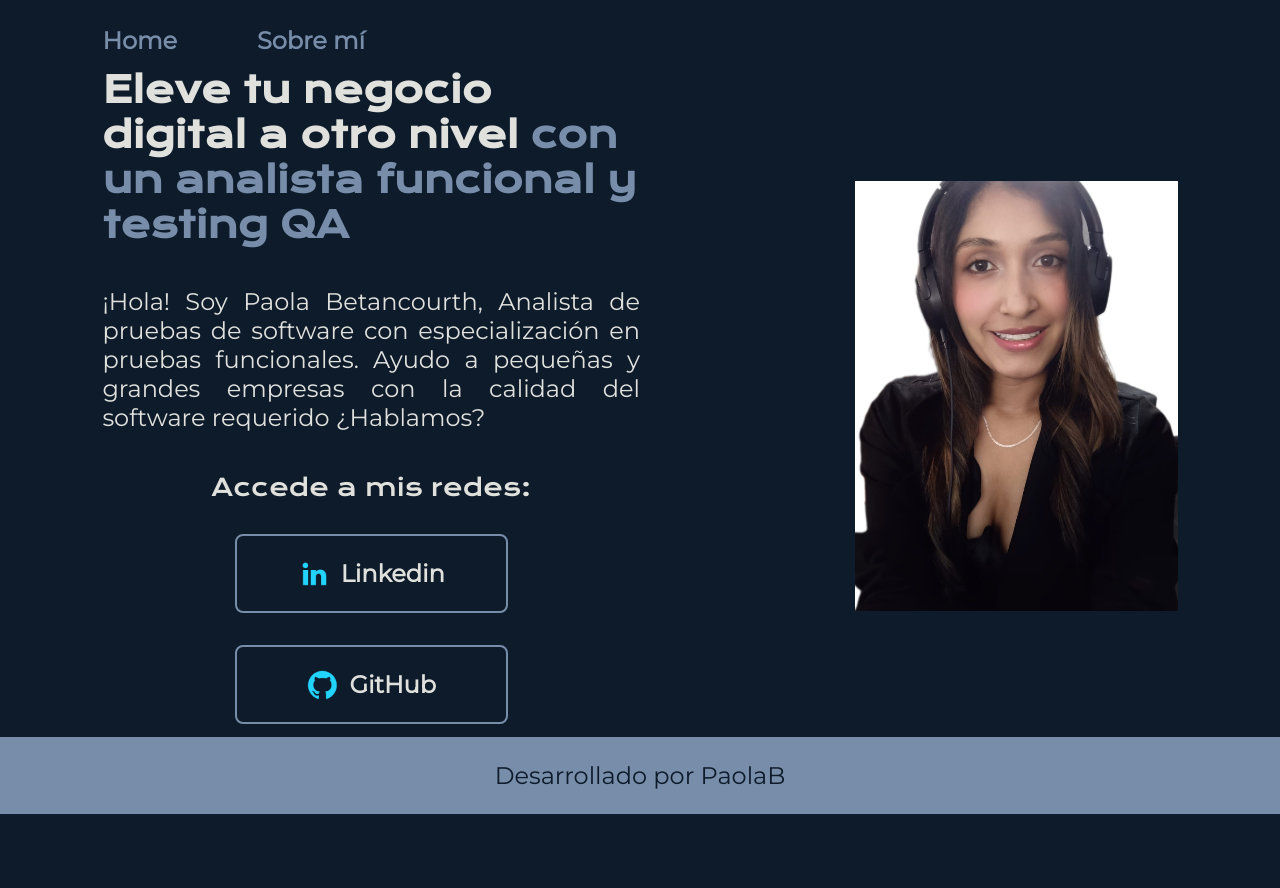
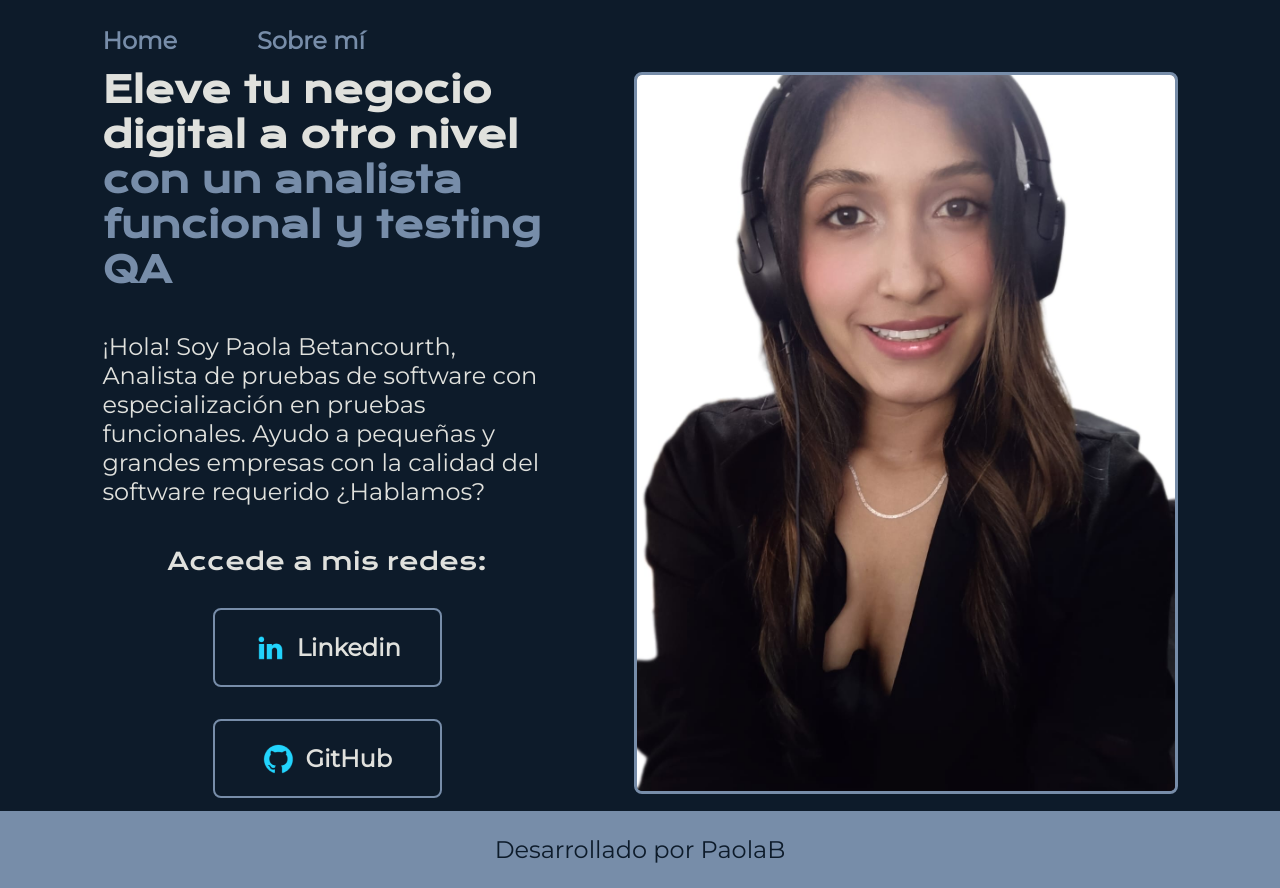
Before and after one commit to Paola05BE/PortafolioHtml, a plain HTML site: page index.html in a window 1280 px wide. Before the commit the page ends 814 px from the top, so only its background shows below. Drawn offline with nearby package versions, Linux system fonts and the light colour scheme.

Commit message:
ajustes en style.css y el index.html

```diff
--- a/Styles/style.css
+++ b/Styles/style.css
@@ -56,6 +56,7 @@ gap: 40px;
 .Presentacion__contenido__titulo{
     font-size: 2.25rem;;
     font-family: var(--letra-krona-one);
+    text-align: left;
 
 
 }
@@ -65,7 +66,7 @@ gap: 40px;
 .Presentacion__contenido__texto{
     font-size: 1.5rem;
     font-family: var(--letra_montserrat);
-    text-align: justify;
+    text-align: left;
 
 }
 
@@ -119,7 +120,9 @@ background-color: var(--color-hover);
     font-weight: 400;
 }
 .Presentacion__imagen{
-    width: 30%;
+    width: 50%;
+    border: 3px solid #778da9;
+    border-radius: 8px;
 }
 @media (max-width:1200px){
     .header{
--- a/index.html
+++ b/index.html
@@ -28,7 +28,7 @@
                     <a class="Presentacion__enlaces__link" href="https://github.com/Paola05BE"> <img src="./assets/github.png">GitHub</a>
                 </div>
         </section>
-        <img class="Presentacion__imagen" src="./assets/PaolaB.png" alt="Imagen de Paola Betancopurth">
+        <img class="Presentacion__imagen" src="./assets/PaolaB.png" alt="Imagen de Paola Betancourth">
     </main>
     <footer class="footer">
         <p>Desarrollado por PaolaB</p>
```
